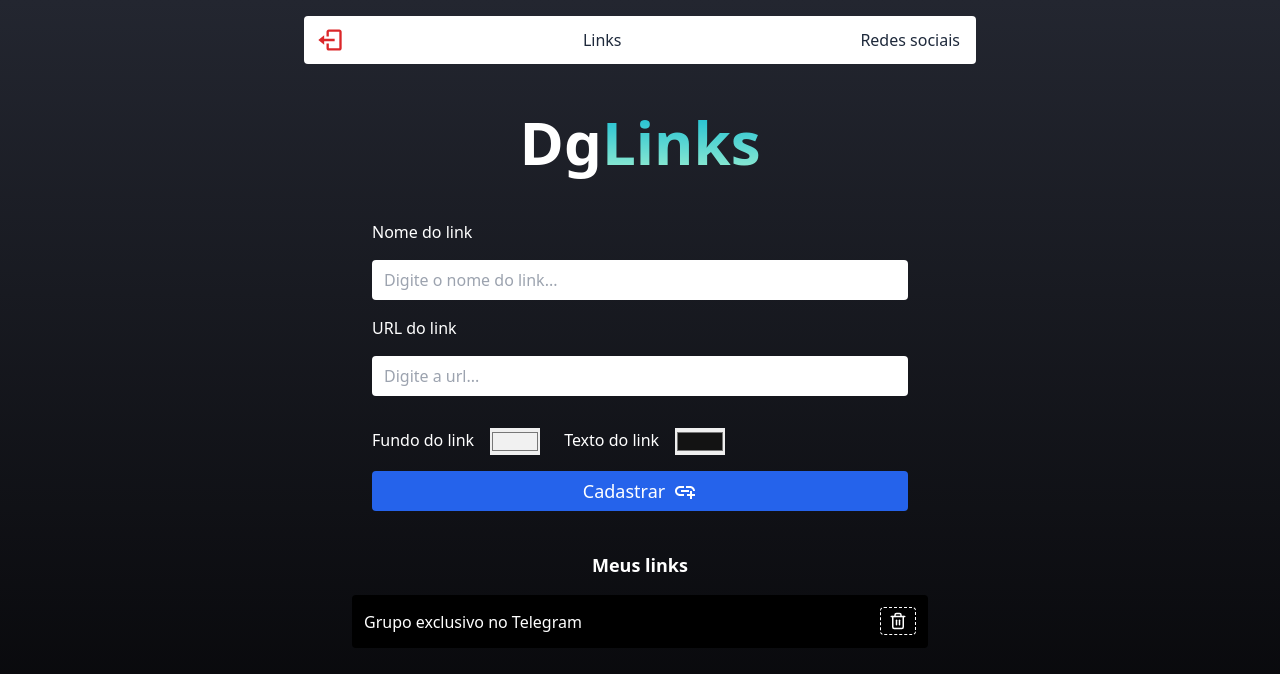
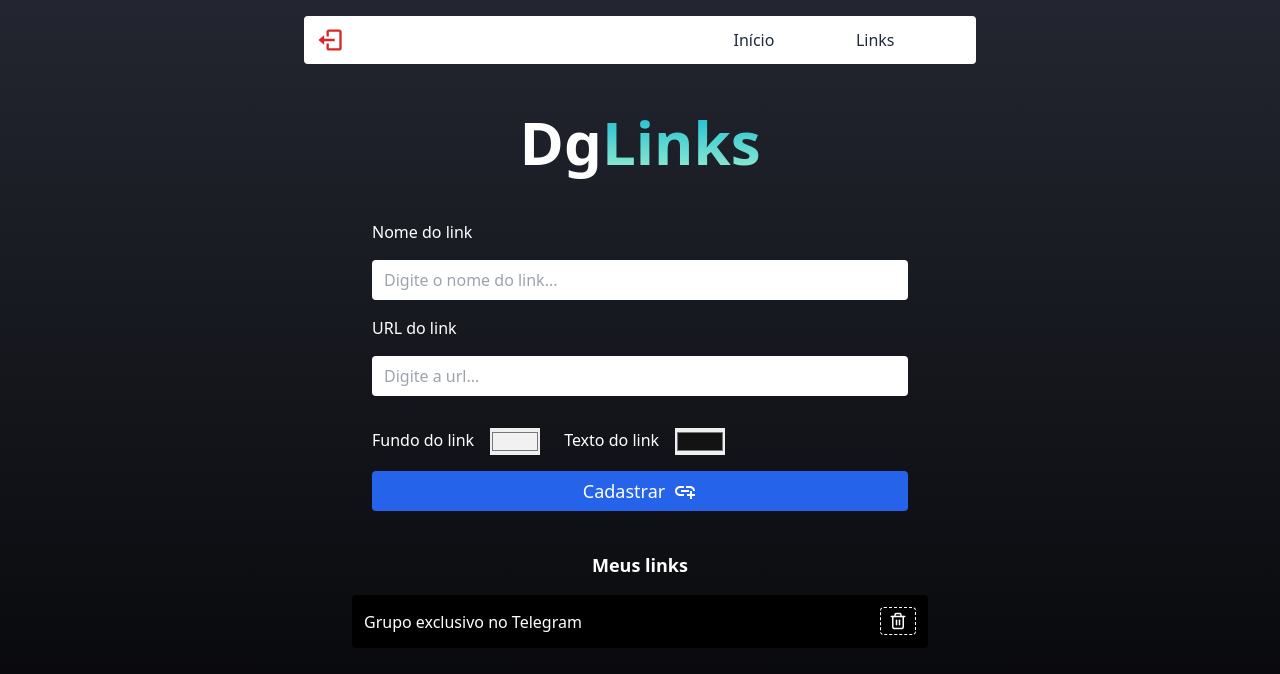
Before and after one commit to rodrigo-dias-silva/dg-links, a React (Create React App) app: page /admin in a window 1280 px wide. Shown: the top 674 px of the page. Built offline with nearby package versions, Linux system fonts and the light colour scheme; no server answers; sample sign-in values are in the browser's storage.

Commit message:
reestruturaçao do componente e atualizaçao de rotas

```diff
--- a/src/components/Header/index.js
+++ b/src/components/Header/index.js
@@ -14,13 +14,24 @@ export default function Header() {
 
   return (
     <header className='w-full max-w-2xl mt-4'>
-      <nav className='w-full bg-white h-12 flex justify-between px-3 items-center rounded'>
+      <nav className='w-full bg-white h-12 flex justify-between items-center rounded'>
+        <div className='flex justify-start px-3 flex-1'>
           <button
             onClick={handleLogout}
             className='bg-transparent'
           >
             <BiLogOut size={28} color='#db2629' />
           </button>
+        </div>
+
+        <div className='flex flex-1 justify-evenly items-center'>
+
+          <Link
+            className='text-slate-800 hover:text-yellow-500 transition'
+            to='/'
+          >
+            Início
+          </Link>
 
           <Link
             className='text-slate-800 hover:text-yellow-500 transition'
@@ -28,13 +39,7 @@ export default function Header() {
           >
             Links
           </Link>
-
-        <Link
-          className='text-slate-800 hover:text-yellow-500 transition pr-1'
-          to='/admin/social'
-        >
-          Redes sociais
-        </Link>
+        </div>
 
       </nav>
     </header>
```
Lines whose indentation alone changed are shown as unchanged.
